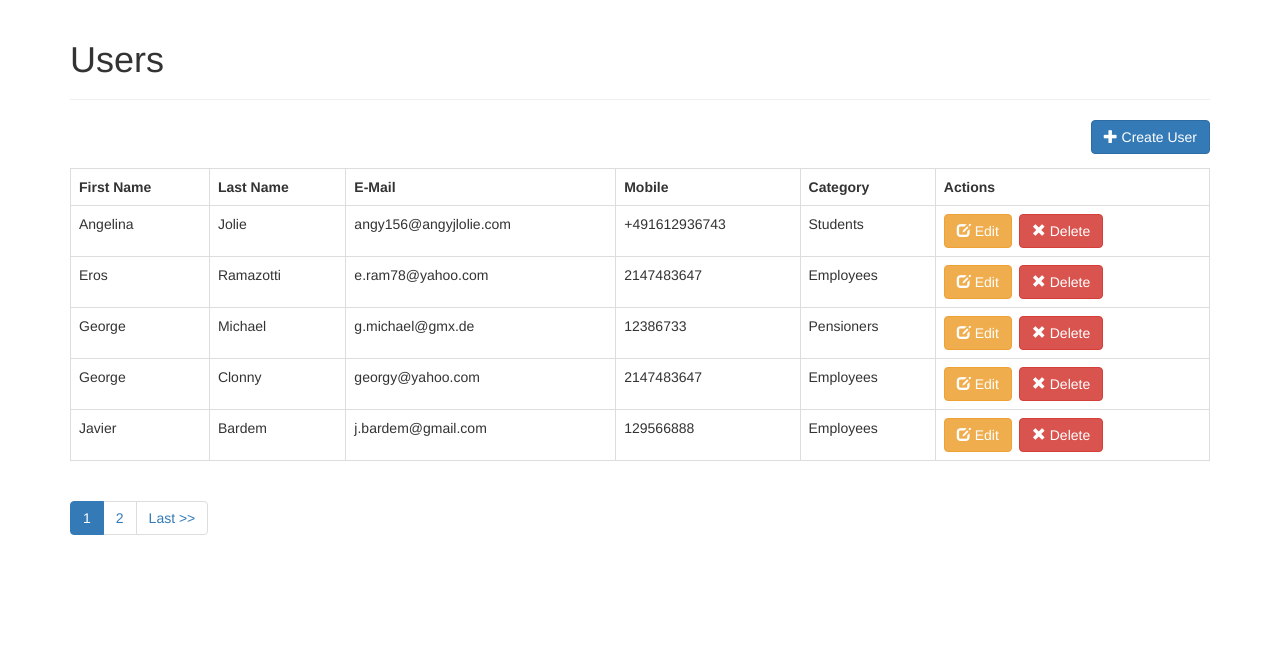
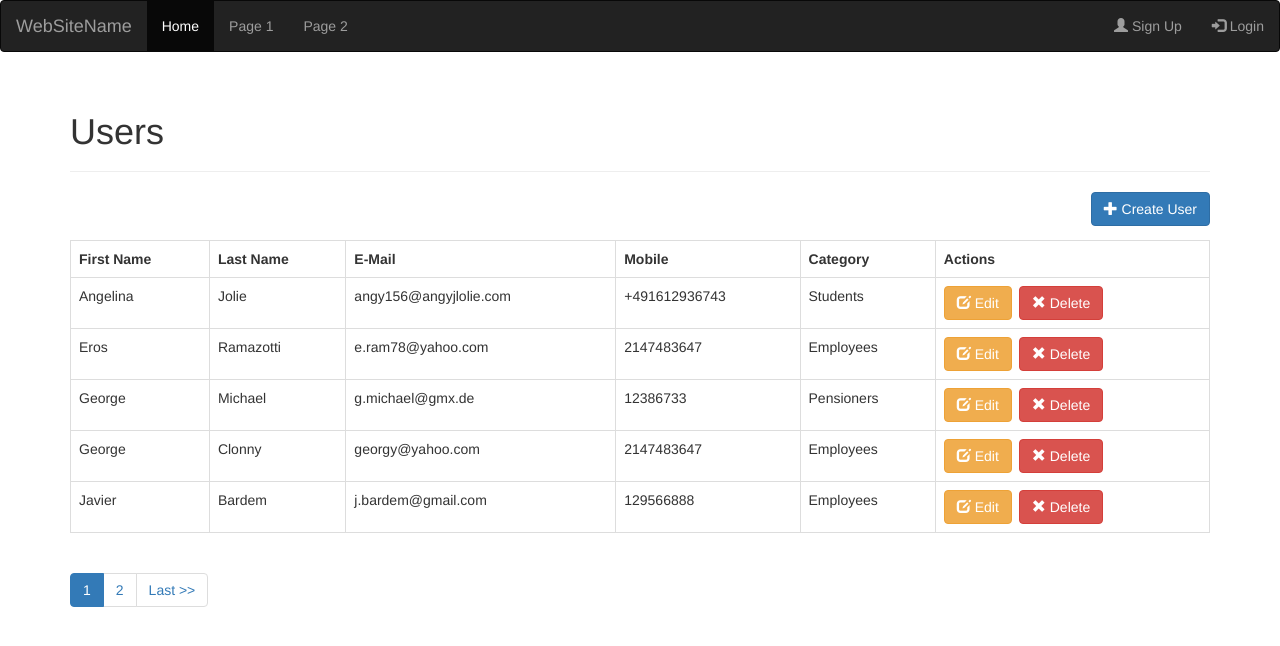
Before and after one commit to mmanishh/webtechproject, a PHP site: page /index.php in a window 1280 px wide. Shown: the top 646 px of the page. Run offline with PHP 8.4, Linux system fonts and the light colour scheme; data comes from the database, SQL or seed files in the repository.

Commit message:
added nav design

```diff
--- a/header.php
+++ b/header.php
@@ -33,6 +33,25 @@ error_reporting(E_ALL); // report all php errors
 
     <body>
 
+        <!-- nav -->
+
+        <nav class="navbar navbar-inverse">
+            <div class="container-fluid">
+                <div class="navbar-header">
+                    <a class="navbar-brand" href="#">WebSiteName</a>
+                </div>
+                <ul class="nav navbar-nav">
+                    <li class="active"><a href="#">Home</a></li>
+                    <li><a href="#">Page 1</a></li>
+                    <li><a href="#">Page 2</a></li>
+                </ul>
+                <ul class="nav navbar-nav navbar-right">
+                    <li><a href="#"><span class="glyphicon glyphicon-user"></span> Sign Up</a></li>
+                    <li><a href="#"><span class="glyphicon glyphicon-log-in"></span> Login</a></li>
+                </ul>
+            </div>
+        </nav>
+
         <!-- container -->
         <div class="container">
             <?php
```
